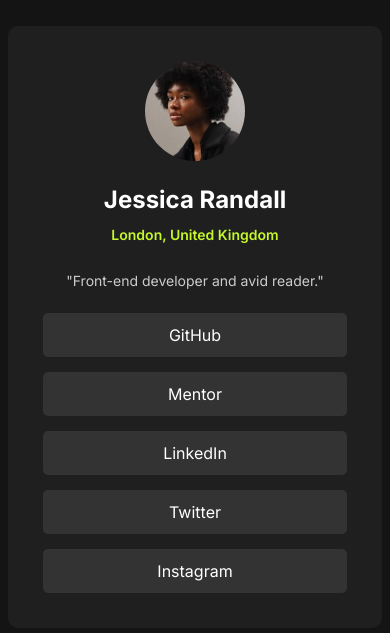
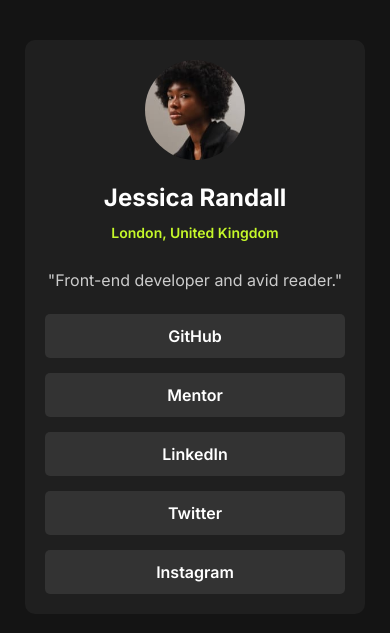
Before and after one commit to Eqbal-Sharaf/Social-links, a plain HTML site: page index.html in a window 390 px wide. Shown: the part 103-736 px from the top of the page. Drawn offline with Linux system fonts and the light colour scheme.

Commit message:
added some responsiveness

```diff
--- a/index.html
+++ b/index.html
@@ -24,10 +24,10 @@
     div.main{
       background-color: hsl(0, 0%, 12%);
       color: hsl(0, 0%, 100%);
-      width: 350px;
+      width: 300px;
       text-align: center;
       font-family: "Inter", sans-serif;
-      padding: 35px;
+      padding: 20px;
       border-radius: 10px;
     }
     .main img {
@@ -37,14 +37,14 @@
     .main h2{
       margin-bottom: 10px;
     }
-    .main span{
+    .location{
       color: hsl(75, 94%, 57%);
       font-size: 14px;
       font-weight: 600;
     }
     .main p{
       margin: 28px 0 24px 0;
-      font-size: 14px;
+      /* font-size: 14px; */
       color: hsl(0, 0%, 80%);
     }
     .profiles-container{
@@ -52,14 +52,29 @@
       flex-direction: column;
       gap: 15px;
     }
-    .profiles-container div {
+    .link-text {
       background-color: hsl(0, 0%, 20%);
       padding: 12px;
       border-radius: 5px;
+      display: block;
+      font-weight: 600;
+      transition: background-color 1s ease, color 1s ease;
     }
-    .profiles-container div a {
+    .profiles-container a {
       color: hsl(0, 0%, 100%);
       text-decoration: none;
+    }
+    .link-text:hover{
+      background-color: hsl(75, 94%, 57%);
+      color: hsl(0, 0%, 8%);
+      cursor: url('./assets/images/cursor.cur') 0 0, auto;
+    }
+
+    @media(min-width: 400px){
+      div.main{
+        width: 375px;
+        padding: 35px;
+      }
     }
   </style>
 </head>
@@ -67,14 +82,14 @@
   <div class="main">
     <img src="./assets/images/avatar-jessica.jpeg" alt="jessica image" />
     <h2>Jessica Randall</h2>
-    <span>London, United Kingdom</span>
+    <span class="location">London, United Kingdom</span>
     <p>"Front-end developer and avid reader."</p>
     <div class="profiles-container">
-      <div><a href="">GitHub</a></div>
-      <div><a href="">Mentor</a></div>
-      <div><a href="">LinkedIn</a></div>
-      <div><a href="">Twitter</a></div>
-      <div><a href="">Instagram</a></div>
+      <a href=""><span class="link-text">GitHub</span></a>
+      <a href=""><span class="link-text">Mentor</span></a>
+      <a href=""><span class="link-text">LinkedIn</span></a>
+      <a href=""><span class="link-text">Twitter</span></a>
+      <a href=""><span class="link-text">Instagram</span></a>
     </div>
   </div>
 </body>
```
Also changed, not shown: 1 other file.
